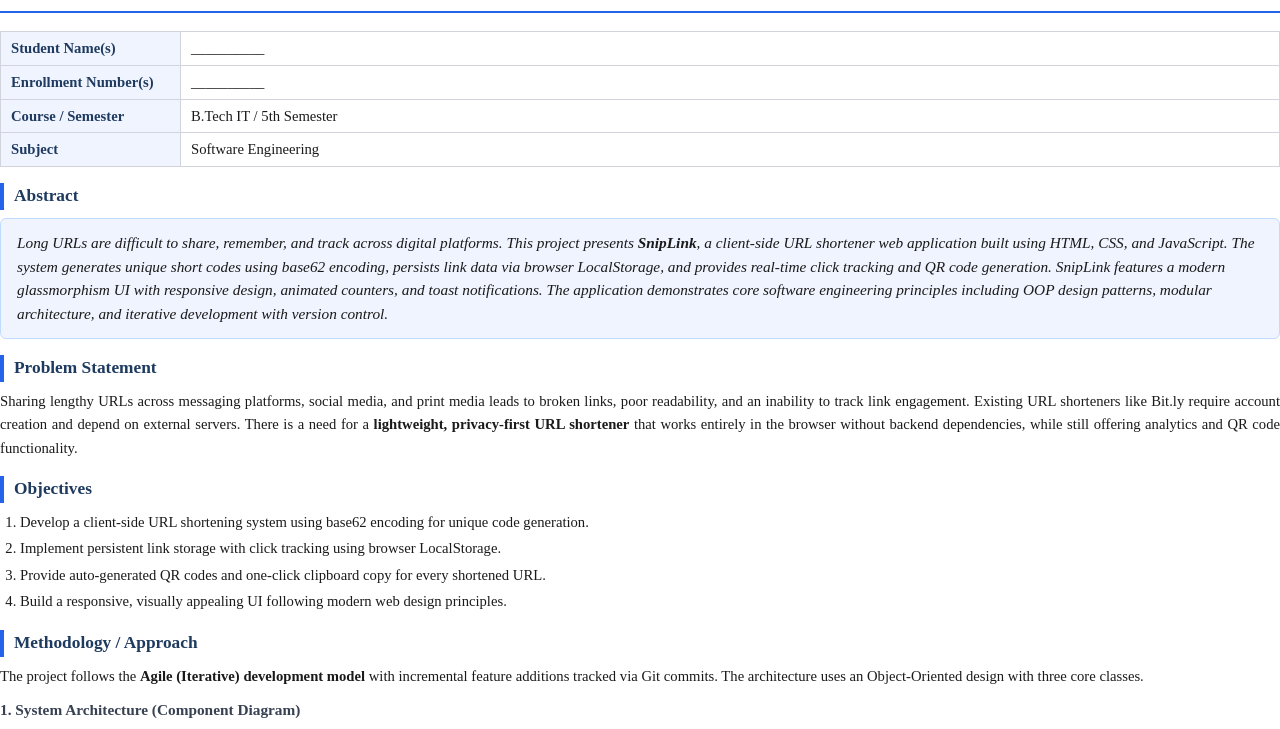
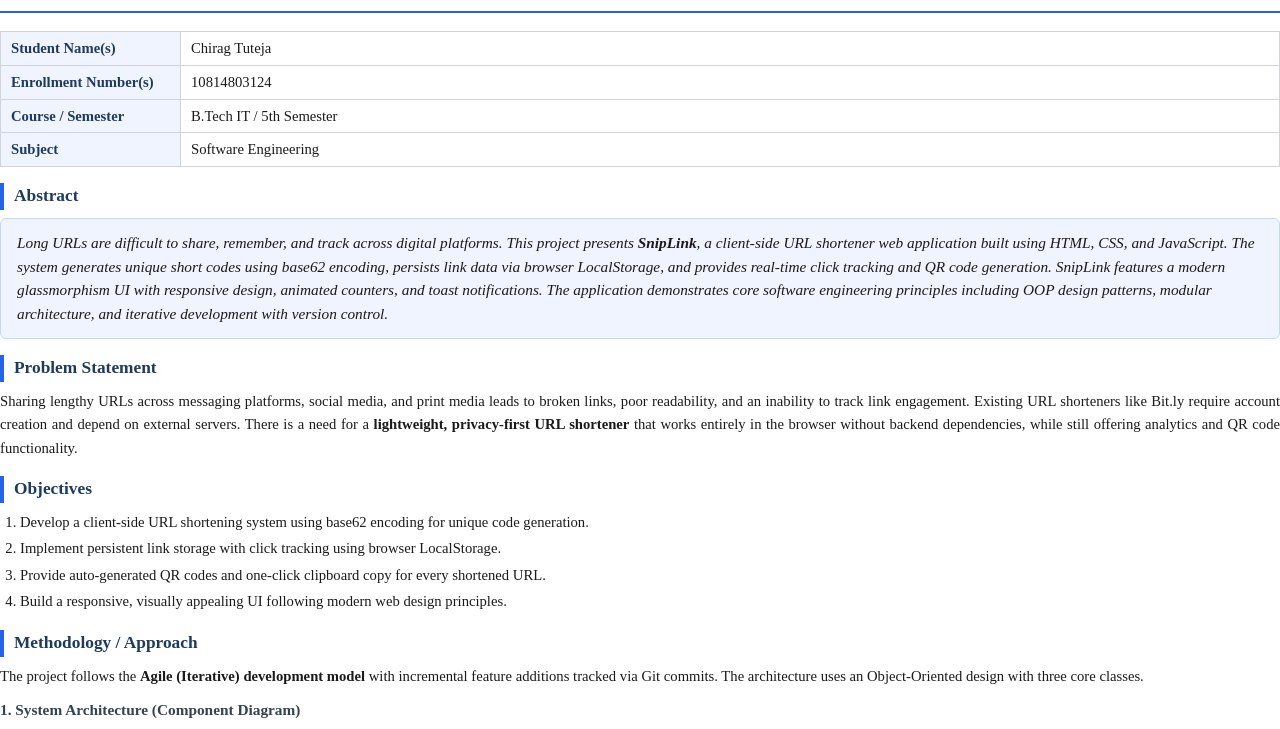
Before and after one commit to Chirag131/Software-Project, a website: page report.html in a window 1280 px wide. Shown: the part 71-800 px from the top of the page. Drawn offline with Linux system fonts and the light colour scheme.

```diff
--- a/report.html
+++ b/report.html
@@ -242,8 +242,8 @@
 
     <!-- Student Details -->
     <table class="details-table">
-        <tr><td>Student Name(s)</td><td>__________</td></tr>
-        <tr><td>Enrollment Number(s)</td><td>__________</td></tr>
+        <tr><td>Student Name(s)</td><td>Chirag Tuteja</td></tr>
+        <tr><td>Enrollment Number(s)</td><td>10814803124</td></tr>
         <tr><td>Course / Semester</td><td>B.Tech IT / 5th Semester</td></tr>
         <tr><td>Subject</td><td>Software Engineering</td></tr>
     </table>
```
Also changed, not shown: package.json (added, +16 -0 lines), README.md (deleted), 2 other files.
